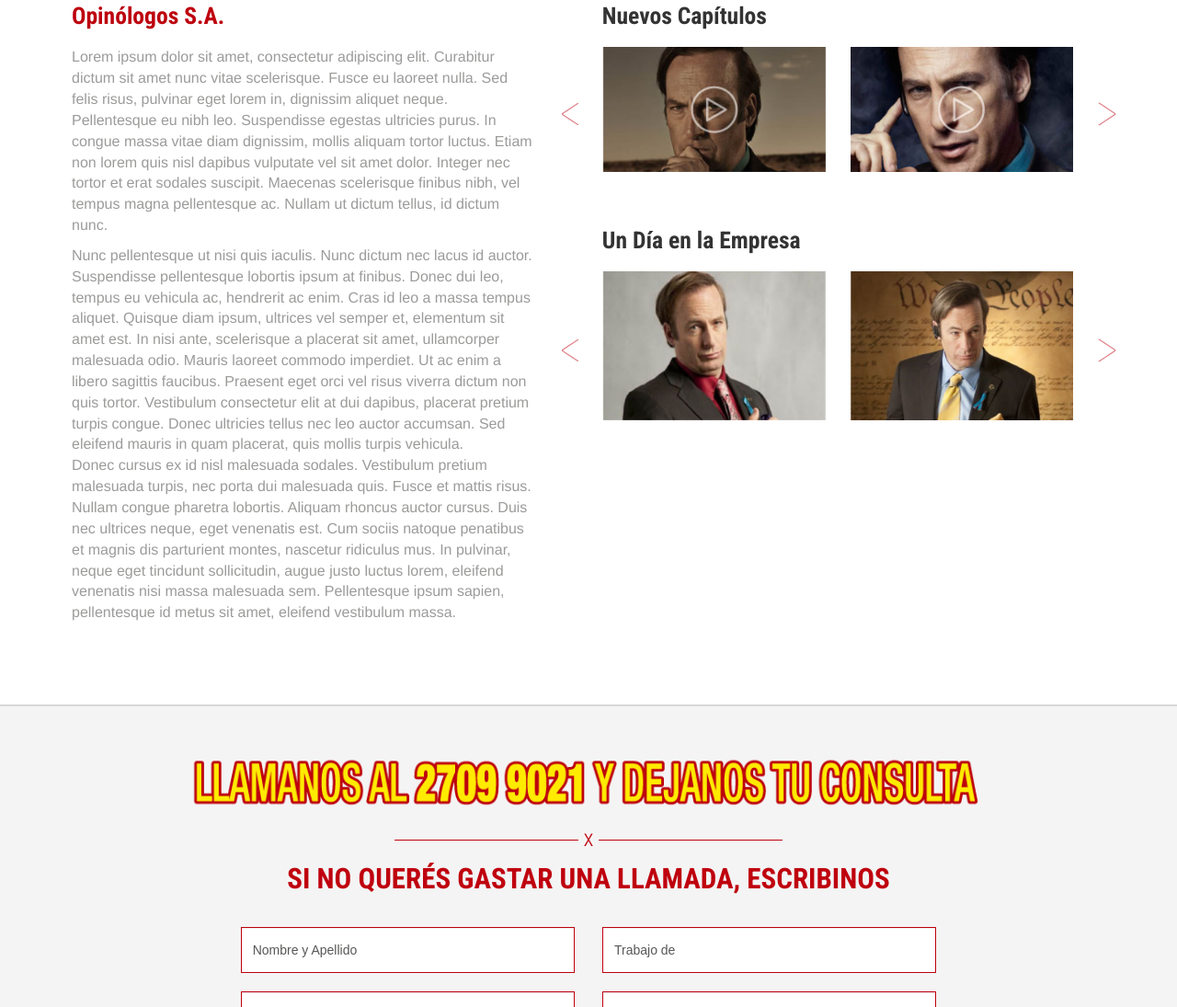
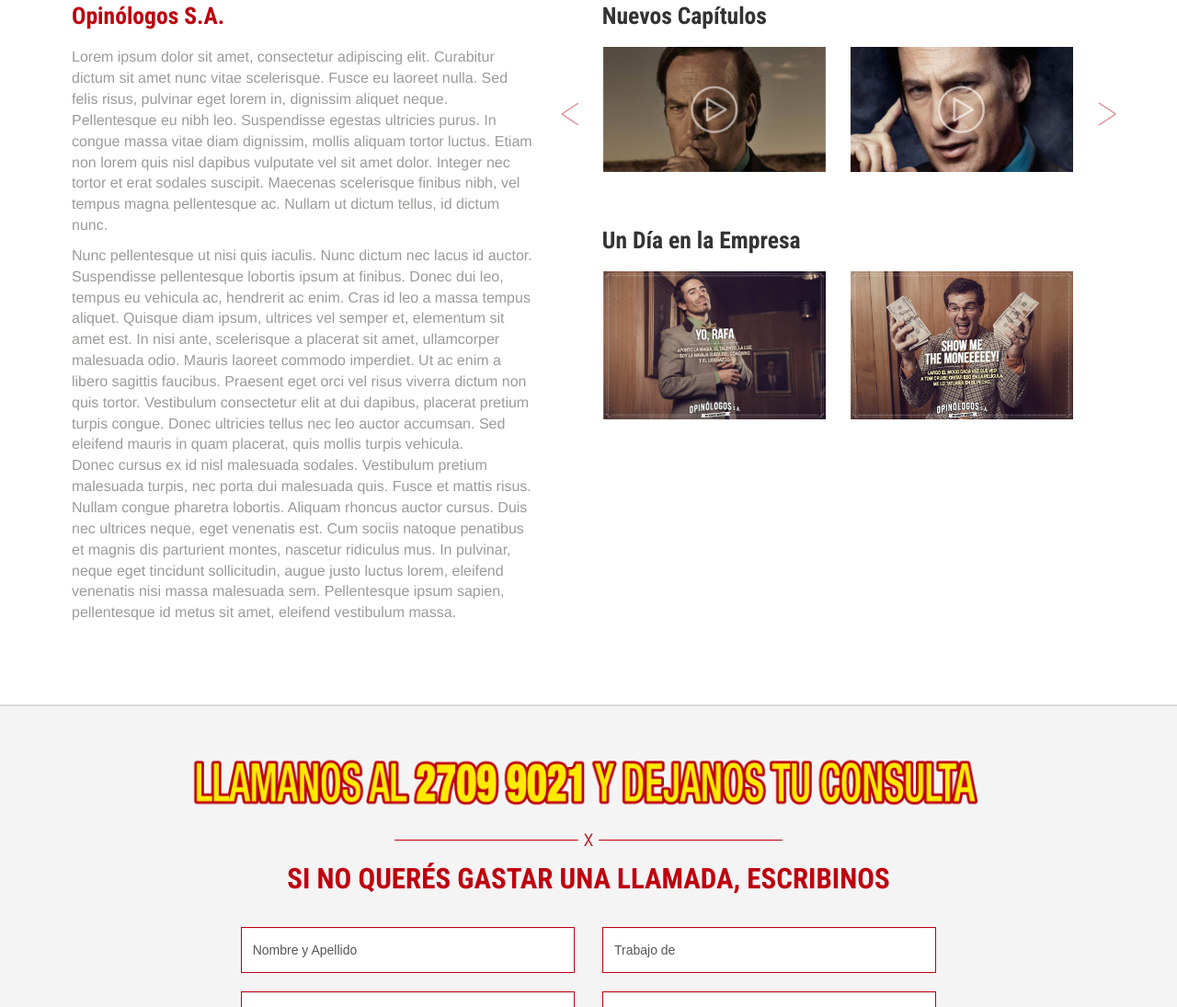
Before and after one commit to AmebaUy/memory, a plain HTML site: page index.html in a window 1280 px wide. Shown: the part 768-1863 px from the top of the page at 92% size. Drawn offline with nearby package versions, Linux system fonts and the light colour scheme; a web font is replaced by a local one.

Commit message:
cambie imagenes

```diff
--- a/index.html
+++ b/index.html
@@ -136,10 +136,8 @@
           <div class="owl-container dos">
             <h3>Un Día en la Empresa</h3>
             <div id="owl-demo2" class="owl-carousel owl-theme">
-                  <div><img src="img/boxslide-03.jpg"></div>
-                  <div><img src="img/boxslide-04.jpg"></div>
-                  <div><img src="img/boxslide-03.jpg"></div>
-                  <div><img src="img/boxslide-04.jpg"></div>
+                  <div><img src="img/boxslide-03.png"></div>
+                  <div><img src="img/boxslide-04.png"></div>
             </div><!-- /owl-demo2 -->
           </div><!-- /owl-container -->
         </div><!-- /carousels -->
```
Also changed, not shown: img/boxslide-03.jpg (deleted), img/boxslide-03.png (added), img/boxslide-04.jpg (deleted), img/boxslide-04.png (added), img/slider-01.jpg, img/slider-02.jpg.
